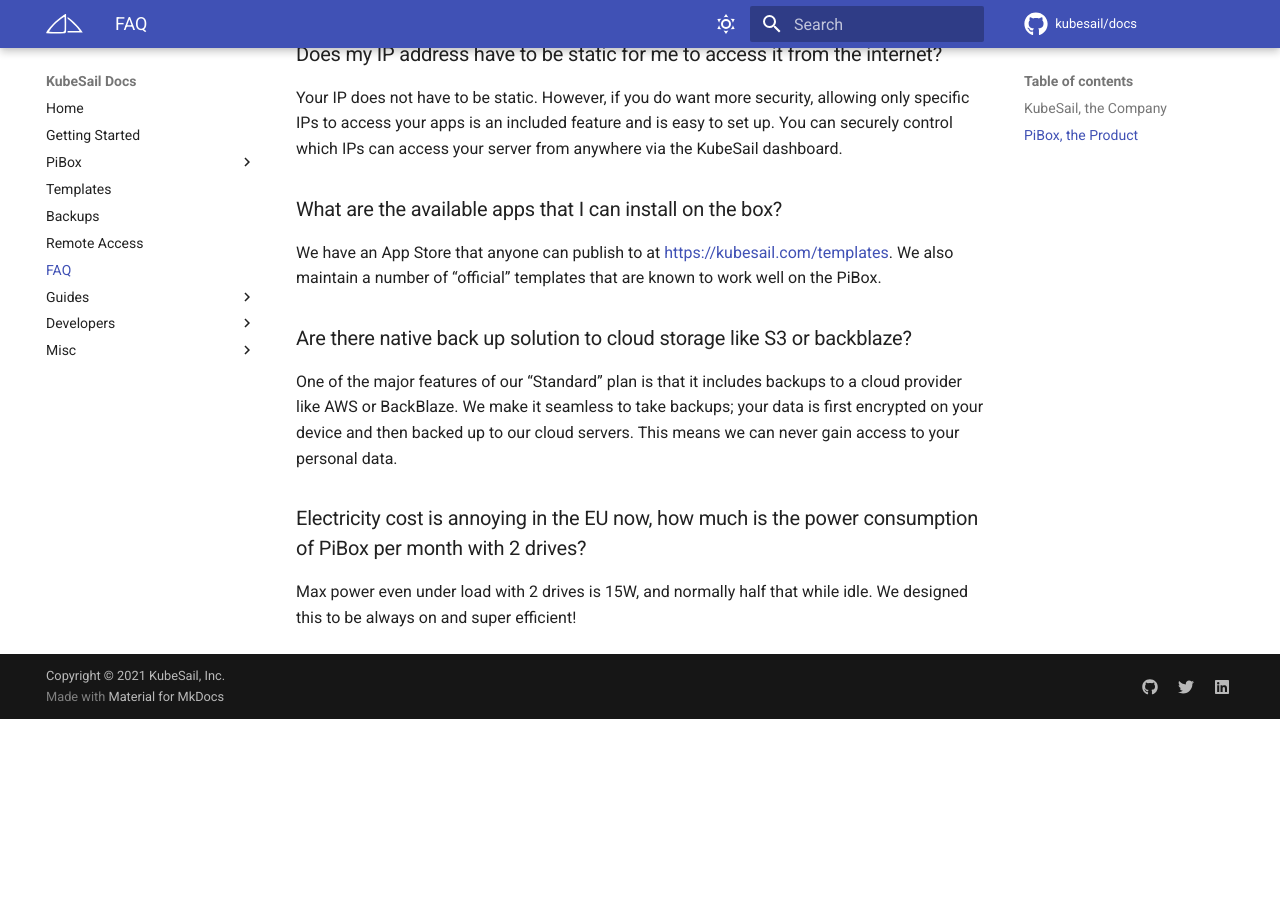
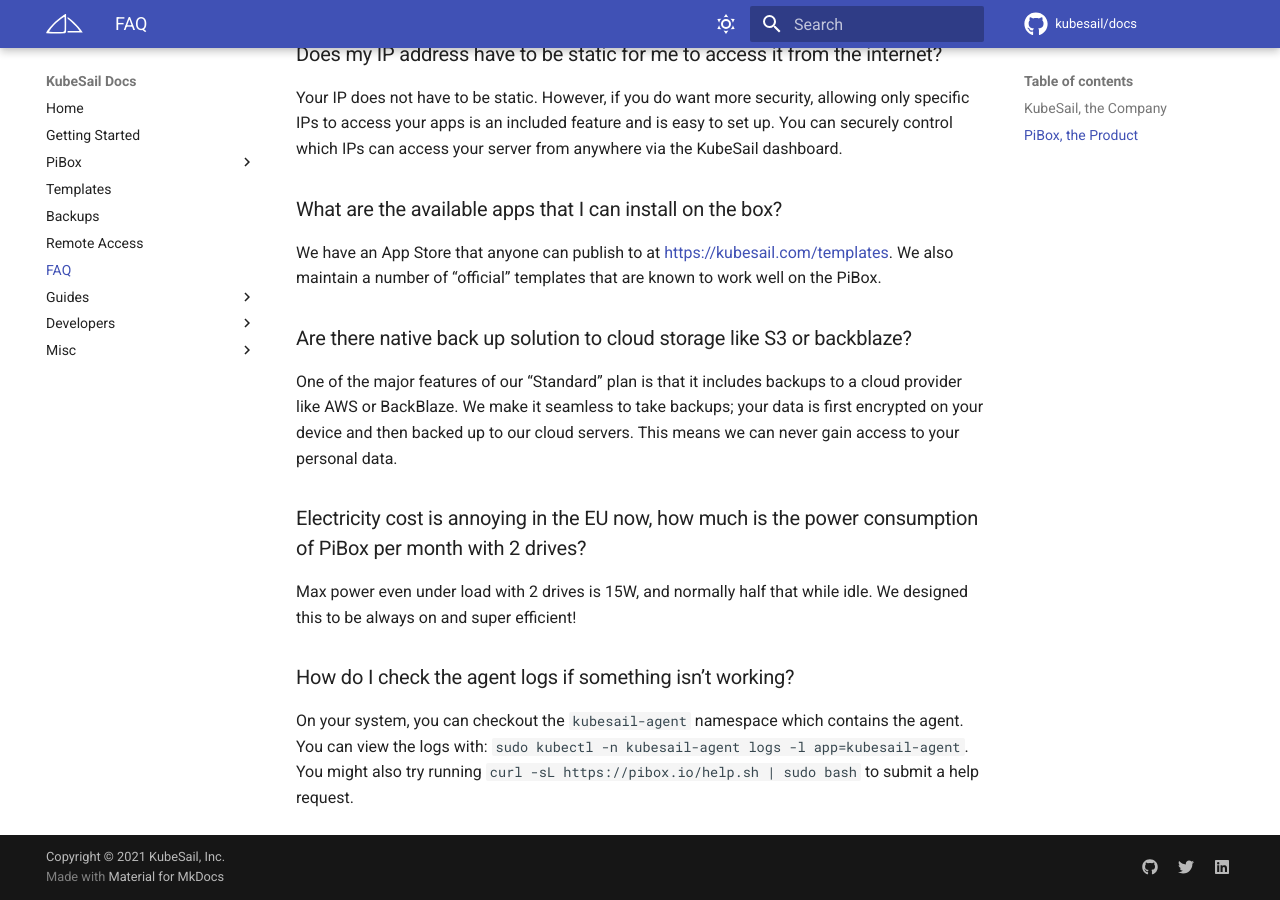
Before and after one commit to kubesail/kubesail-docs, an MkDocs documentation site: the page built from docs/FAQ.md, in a window 1280 px wide and 900 px high, scrolled down 2055 px. Built offline with MkDocs 1.6.1 and Material for MkDocs 9.7.7, drawn with Linux system fonts in a browser that asks for light colours; comment, search, counter and statistics services are not loaded; before the commit the page ends 2774 px from its top, so only the background shows below that.

Commit message:
Update FAQ.md

```diff
--- a/docs/FAQ.md
+++ b/docs/FAQ.md
@@ -66,3 +66,7 @@
 ### Electricity cost is annoying in the EU now, how much is the power consumption of PiBox per month with 2 drives?
 
 Max power even under load with 2 drives is 15W, and normally half that while idle. We designed this to be always on and super efficient!
+
+### How do I check the agent logs if something isn't working?
+
+On your system, you can checkout the `kubesail-agent` namespace which contains the agent. You can view the logs with: `sudo kubectl -n kubesail-agent logs -l app=kubesail-agent`. You might also try running `curl -sL https://pibox.io/help.sh | sudo bash` to submit a help request.
```
